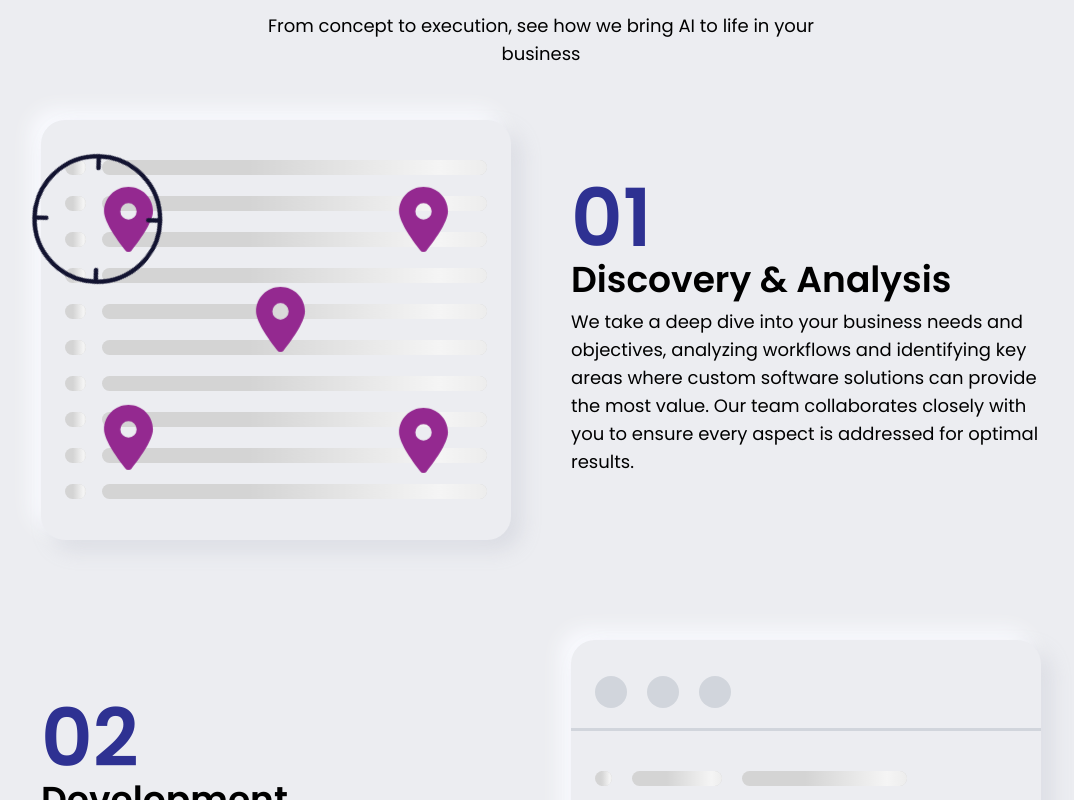
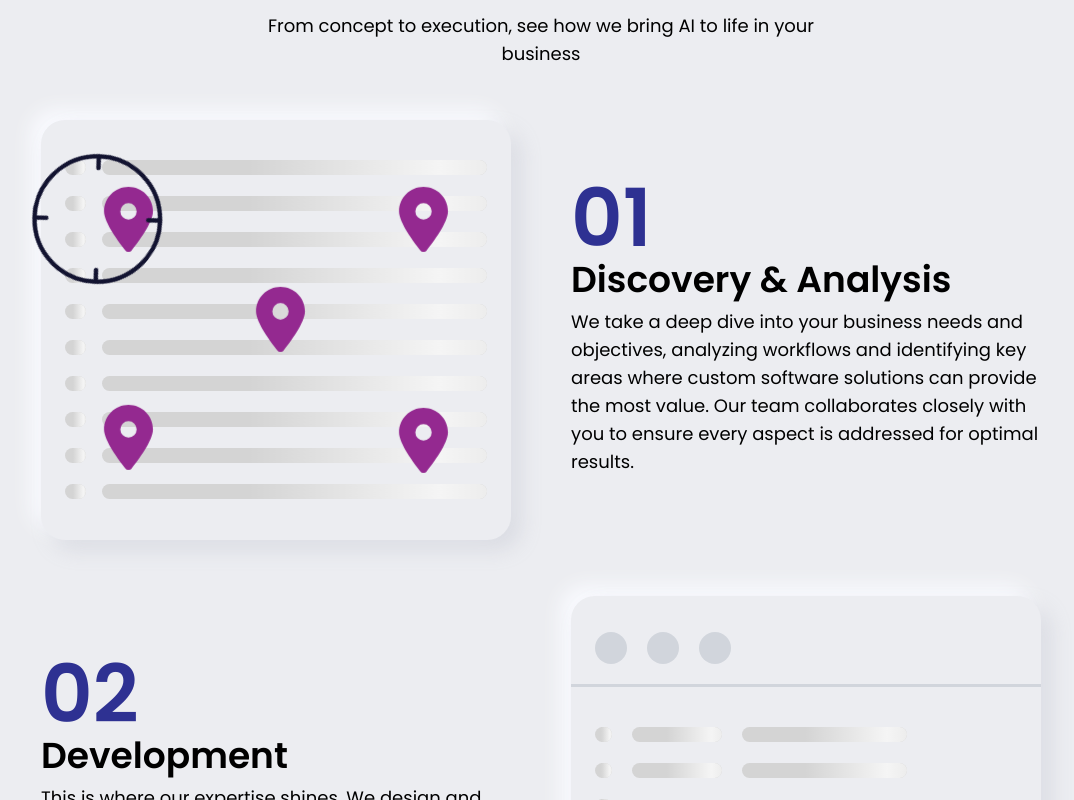
Before and after one commit to zainashiq613/devno, a React (Vite) app: page / in a window 1280 px wide. Shown: the part 960-1760 px from the top of the page, without its empty margins (99-1173 px from the left). Built offline with nearby package versions, Linux system fonts and the light colour scheme.

Commit message:
spacing fixed

```diff
--- a/src/components/about/About.jsx
+++ b/src/components/about/About.jsx
@@ -6,7 +6,7 @@ function About() {
   const [showContactForm, setShowContactForm] = useState(false);
 
   return (
-    <div className="py-10" id="contact">
+    <div className="py-13" id="contact">
       <div
         style={{
           boxShadow: '10px 10px 20px 0px #A6ABBD40, -10px -10px 20px 0px #FAFBFF',
--- a/src/components/process/Process.jsx
+++ b/src/components/process/Process.jsx
@@ -5,7 +5,7 @@ import SkeletonScroll from './SkeletonScroll';
 function Process() {
   return (
     <div className="py-13">
-      <div className="grid grid-cols-2 gap-x-15 gap-y-25 items-center">
+      <div className="grid grid-cols-2 gap-x-15 gap-y-14 items-center">
         <div className="col-span-2 lg:col-span-1 flex flex-col items-center">
           <FlipCard />
         </div>
```
